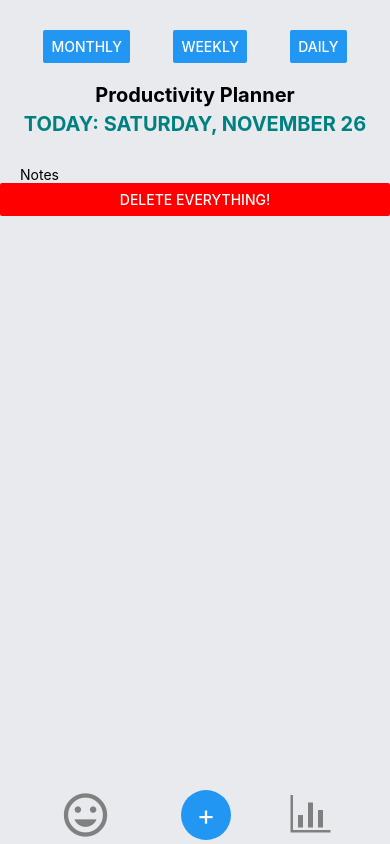
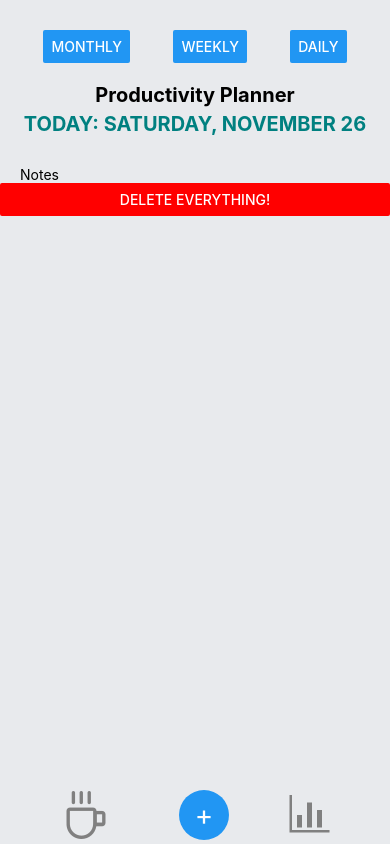
Before and after one commit to patfire12345/prod_planner, a React Native app: screen / in a window 390 px wide. Built offline with nearby package versions, Linux system fonts and the light colour scheme.

Commit message:
<update> mood icon changes based on mood selection

```diff
--- a/App.js
+++ b/App.js
@@ -8,7 +8,7 @@ import {
   Modal,
   ScrollView,
 } from 'react-native'
-import { MaterialIcons, Octicons } from '@expo/vector-icons'
+import { MaterialIcons, Octicons, AntDesign } from '@expo/vector-icons'
 import Daily from './components/Daily'
 import Monthly from './components/Monthly'
 import NewTask from './components/NewTask'
@@ -32,6 +32,9 @@ export default function App() {
   const [goodCount, setGoodCount] = useState(0);
   const [averageCount, setAverageCount] = useState(0);
   const [badCount, setBadCount] = useState(0);
+  const [moodIcon, setMoodIcon] = useState('rest');
+  const [moodColor, setMoodColor] = useState('grey')
+
 
   const [dailyNewNote, setDailyNewNote] = useState('')
   const [dailyNewNoteButtonPressed, setDailyNewNoteButtonPressed] =
@@ -221,6 +224,16 @@ export default function App() {
           goodCount={goodCount}
           averageCount={averageCount}
           badCount={badCount}
+          moodIcon={moodIcon}
+          setMoodIcon={setMoodIcon}
+          moodColor={moodColor}
+          setMoodColor={setMoodColor}
+          // pressGood={pressGood}
+          // pressAverage={pressAverage}
+          // pressBad={pressBad}
+          // setPressGood={setPressGood}
+          // setPressAverage={setPressAverage}
+          // setPressBad={setPressBad}
           />
         <MoodStats
           visible={showMoodStats}
@@ -239,10 +252,10 @@ export default function App() {
         />
       </ScrollView>
       <View style={styles.addButtonContainer}>
-        <MaterialIcons
-          name="mood"
-          size={52}
-          color="grey"
+        <AntDesign
+          name={moodIcon}
+          size={48}
+          color={moodColor}
           onPress={() => {showMoodModal()}}
         />
         <TouchableOpacity
--- a/components/MoodPicker.js
+++ b/components/MoodPicker.js
@@ -9,16 +9,22 @@ const MoodPicker = (props) => {
     const goodCountPress = () => {
         props.showMoodModal(false)
         props.setGoodCount(props.goodCount+1)
+        props.setMoodIcon('smile-circle')
+        props.setMoodColor('#058ED9')
         saveGoodMood()
     }
     const averageCountPress = () => {
         props.showMoodModal(false)
         props.setAverageCount(props.averageCount+1)
+        props.setMoodIcon('meho')
+        props.setMoodColor("#848FA2")
         saveAverageMood()
     }
     const badCountPress = () => {
         props.showMoodModal(false)
         props.setBadCount(props.badCount+1)
+        props.setMoodIcon('frown')
+        props.setMoodColor("#CC2D35")
         saveBadMood()
     }
     const saveGoodMood = async () => {
@@ -79,6 +85,8 @@ const MoodPicker = (props) => {
         props.setAverageCount(0)
         props.setBadCount(0)
         props.showMoodModal(false)
+        props.setMoodColor('grey')
+        props.setMoodIcon('rest')
     }
 
     useEffect(() =>{
@@ -104,8 +112,6 @@ const MoodPicker = (props) => {
             </View>
             <View style={styles.moodModalContent}>
             <Text style={{fontSize: 20}}>How do you feel today? </Text>
-            <MaterialIcons
-                name="mood" size={30} color="purple" />
             </View>
             <View style={styles.moodModalContent}>
             <AntDesign
```
